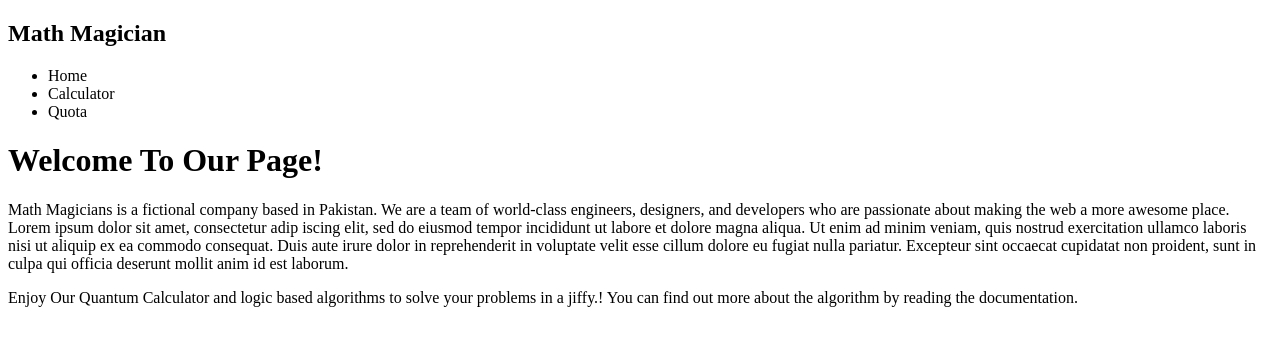
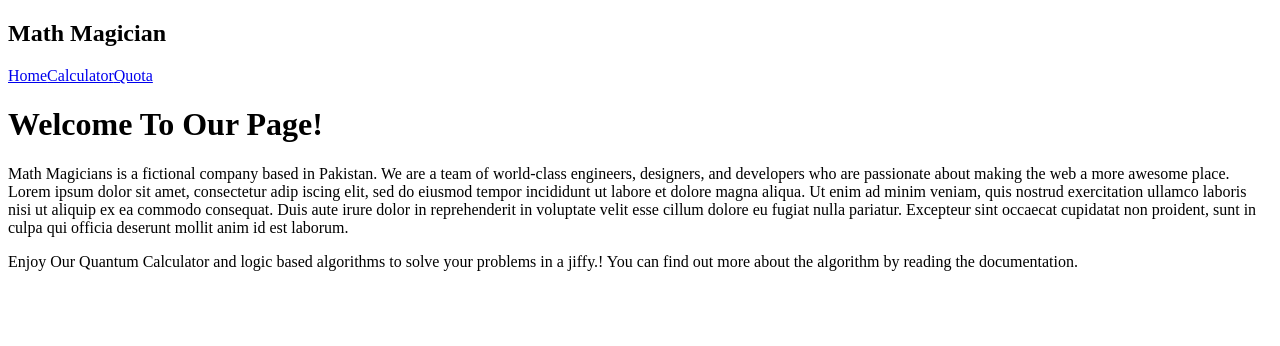
Before and after one commit to shuja-shah/Math-Magician, a React (Create React App) app: page / in a window 1280 px wide. Shown: the top 346 px of the page. Built offline with nearby package versions, Linux system fonts and the light colour scheme.

Commit message:
Develop Working Navigation

```diff
--- a/src/App.js
+++ b/src/App.js
@@ -11,10 +11,8 @@ import Quota from './components/Quota';
 
 const App = () => (
   <>
-    <header>
+    <Router>
       <Nav />
-    </header>
-    <Router>
       <Switch>
         <Route exact path="/">
           <HomePage />
--- a/src/components/Navigation.js
+++ b/src/components/Navigation.js
@@ -1,11 +1,13 @@
+import { Link } from 'react-router-dom';
+
 const Nav = () => (
   <nav className="navigationReal">
-    <h2>Math Magician</h2>
-    <ul>
-      <li className="Navi">Home</li>
-      <li className="Navi">Calculator</li>
-      <li>Quota</li>
-    </ul>
+    <div>
+      <h2>Math Magician</h2>
+    </div>
+    <Link to="/" className="Navi">Home</Link>
+    <Link to="/Calculator" className="Navi">Calculator</Link>
+    <Link to="/Quota">Quota</Link>
   </nav>
 );
 
--- a/src/index.js
+++ b/src/index.js
@@ -1,6 +1,6 @@
 import React from 'react';
-import ReactDOM from 'react-dom';
+import { createRoot } from 'react-dom/client';
 import App from './App';
 import './index.css';
 
-ReactDOM.createRoot(document.getElementById('root')).render(<App />);
+createRoot(document.getElementById('root')).render(<App />);
```
